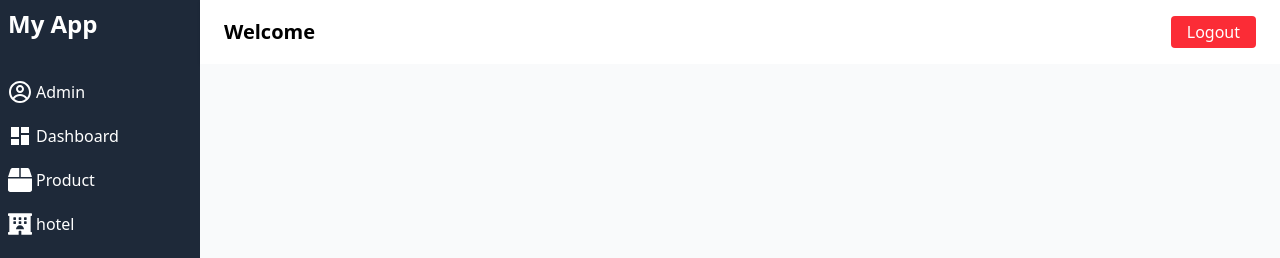
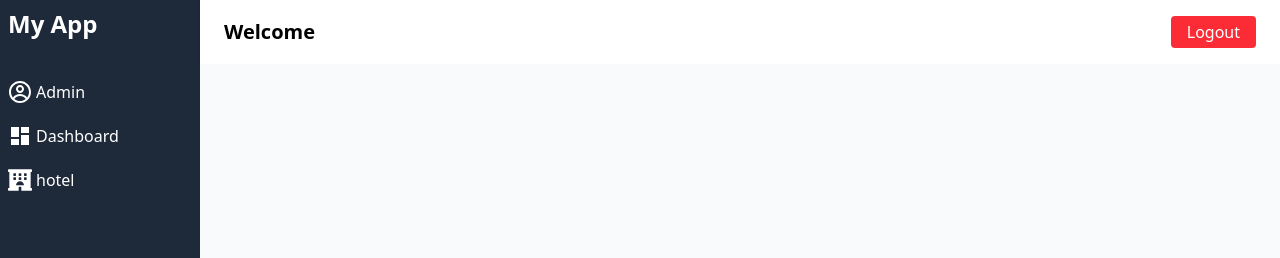
Before and after one commit to alphaseam/Bill001FE, a React (Vite) app: page / in a window 1280 px wide. Shown: the top 258 px of the page. Built offline with nearby package versions, Linux system fonts and the light colour scheme; sample sign-in values are in the browser's storage.

Commit message:
Added Hotel List To user Panel

```diff
--- a/src/Components/DashboardLayout.jsx
+++ b/src/Components/DashboardLayout.jsx
@@ -61,7 +61,7 @@ const DashboardLayout = ({ children }) => {
               Billing
             </span>
           </Link> */}
-          <Link
+          {/* <Link
             to="/product"
             className={`flex items-center space-x-1 hover:text-blue-300 `}
           >
@@ -69,10 +69,10 @@ const DashboardLayout = ({ children }) => {
             <span className={`md:block ${show ? "block" : "hidden"}`}>
               Product
             </span>
-          </Link>
+          </Link> */}
 
           <Link
-            to="/hotels"
+            to="/hotels/view"
             className={`flex items-center space-x-1 hover:text-blue-300 `}
           >
             <FaHotel size={24} />
```
